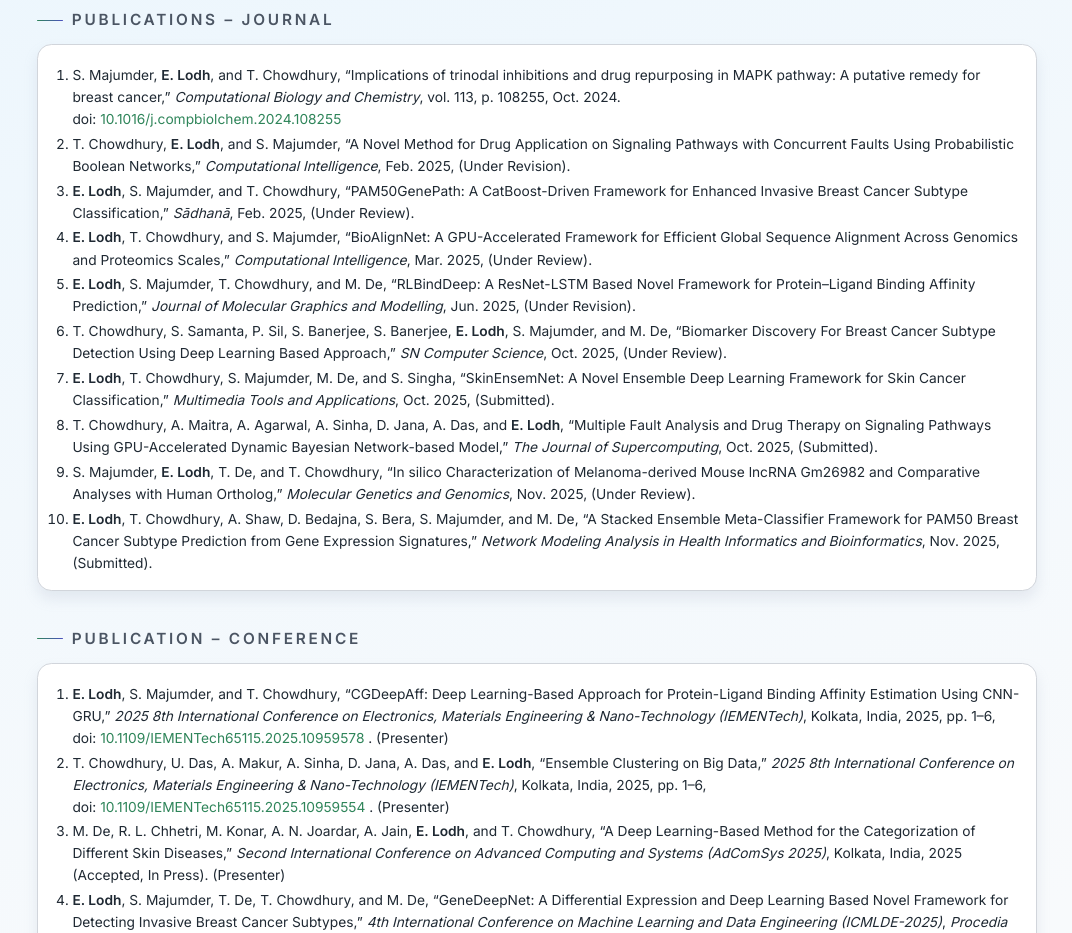
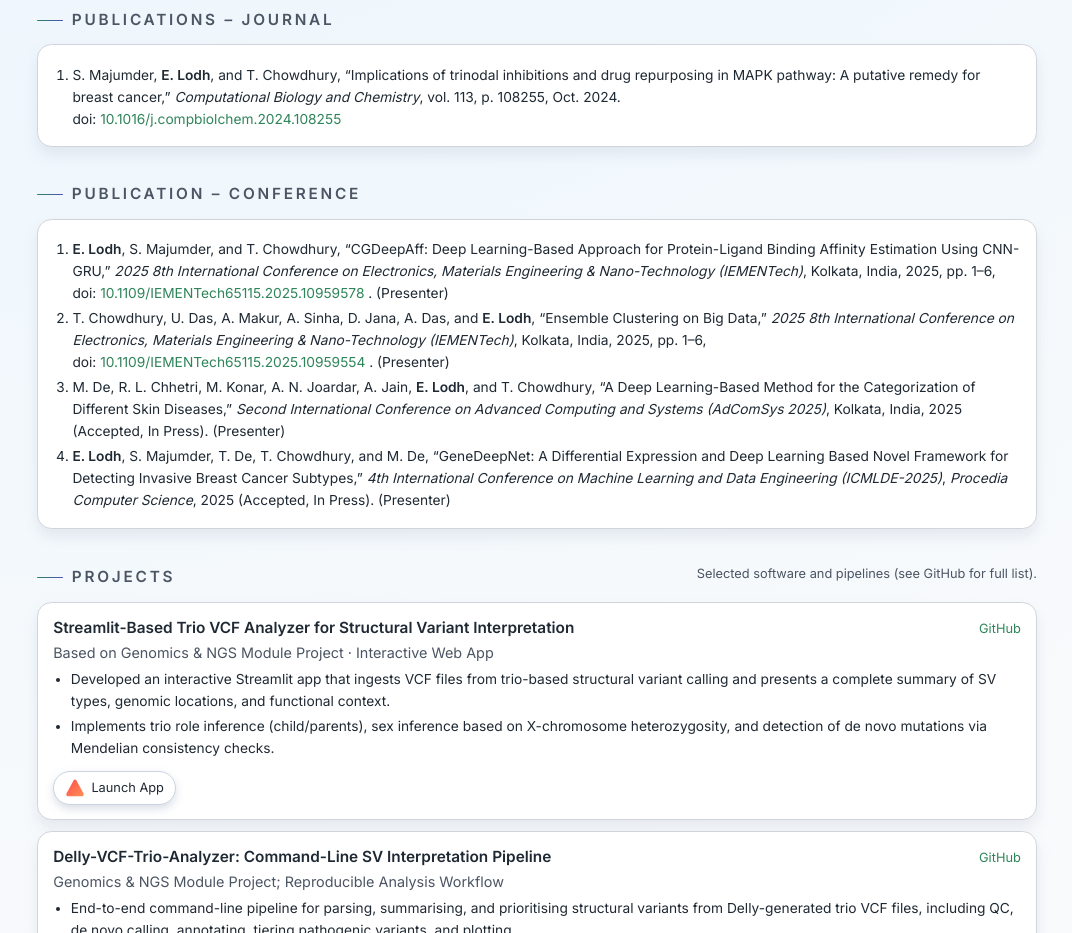
Before and after one commit to ekarsilodh/ekarsi-cv, a plain HTML site: page index.html in a window 1280 px wide. Shown: the part 1460-2393 px from the top of the page, without its empty margins (103-1175 px from the left). Drawn offline with Linux system fonts and the light colour scheme.

Commit message:
Update index.html

```diff
--- a/index.html
+++ b/index.html
@@ -770,51 +770,6 @@
               10.1016/j.compbiolchem.2024.108255
             </a>
           </li>
-          <li>
-            T. Chowdhury, <strong>E. Lodh</strong>, and S. Majumder,
-            “A Novel Method for Drug Application on Signaling Pathways with Concurrent Faults Using Probabilistic Boolean Networks,”
-            <em>Computational Intelligence</em>, Feb. 2025, (Under Revision).
-          </li>
-          <li>
-            <strong>E. Lodh</strong>, S. Majumder, and T. Chowdhury,
-            “PAM50GenePath: A CatBoost-Driven Framework for Enhanced Invasive Breast Cancer Subtype Classification,”
-            <em>Sādhanā</em>, Feb. 2025, (Under Review).
-          </li>
-          <li>
-            <strong>E. Lodh</strong>, T. Chowdhury, and S. Majumder,
-            “BioAlignNet: A GPU-Accelerated Framework for Efficient Global Sequence Alignment Across Genomics and Proteomics Scales,”
-            <em>Computational Intelligence</em>, Mar. 2025, (Under Review).
-          </li>
-          <li>
-            <strong>E. Lodh</strong>, S. Majumder, T. Chowdhury, and M. De,
-            “RLBindDeep: A ResNet-LSTM Based Novel Framework for Protein–Ligand Binding Affinity Prediction,”
-            <em>Journal of Molecular Graphics and Modelling</em>, Jun. 2025, (Under Revision).
-          </li>
-          <li>
-            T. Chowdhury, S. Samanta, P. Sil, S. Banerjee, S. Banerjee, <strong>E. Lodh</strong>, S. Majumder, and M. De,
-            “Biomarker Discovery For Breast Cancer Subtype Detection Using Deep Learning Based Approach,”
-            <em>SN Computer Science</em>, Oct. 2025, (Under Review).
-          </li>
-          <li>
-            <strong>E. Lodh</strong>, T. Chowdhury, S. Majumder, M. De, and S. Singha,
-            “SkinEnsemNet: A Novel Ensemble Deep Learning Framework for Skin Cancer Classification,”
-            <em>Multimedia Tools and Applications</em>, Oct. 2025, (Submitted).
-          </li>
-          <li>
-            T. Chowdhury, A. Maitra, A. Agarwal, A. Sinha, D. Jana, A. Das, and <strong>E. Lodh</strong>,
-            “Multiple Fault Analysis and Drug Therapy on Signaling Pathways Using GPU-Accelerated Dynamic Bayesian Network-based Model,”
-            <em>The Journal of Supercomputing</em>, Oct. 2025, (Submitted).
-          </li>
-          <li>
-            S. Majumder, <strong>E. Lodh</strong>, T. De, and T. Chowdhury,
-            “In silico Characterization of Melanoma-derived Mouse lncRNA Gm26982 and Comparative Analyses with Human Ortholog,”
-            <em>Molecular Genetics and Genomics</em>, Nov. 2025, (Under Review).
-          </li>
-          <li>
-            <strong>E. Lodh</strong>, T. Chowdhury, A. Shaw, D. Bedajna, S. Bera, S. Majumder, and M. De,
-            “A Stacked Ensemble Meta-Classifier Framework for PAM50 Breast Cancer Subtype Prediction from Gene Expression Signatures,”
-            <em>Network Modeling Analysis in Health Informatics and Bioinformatics</em>, Nov. 2025, (Submitted).
-          </li>
         </ol>
       </div>
     </div>
```
